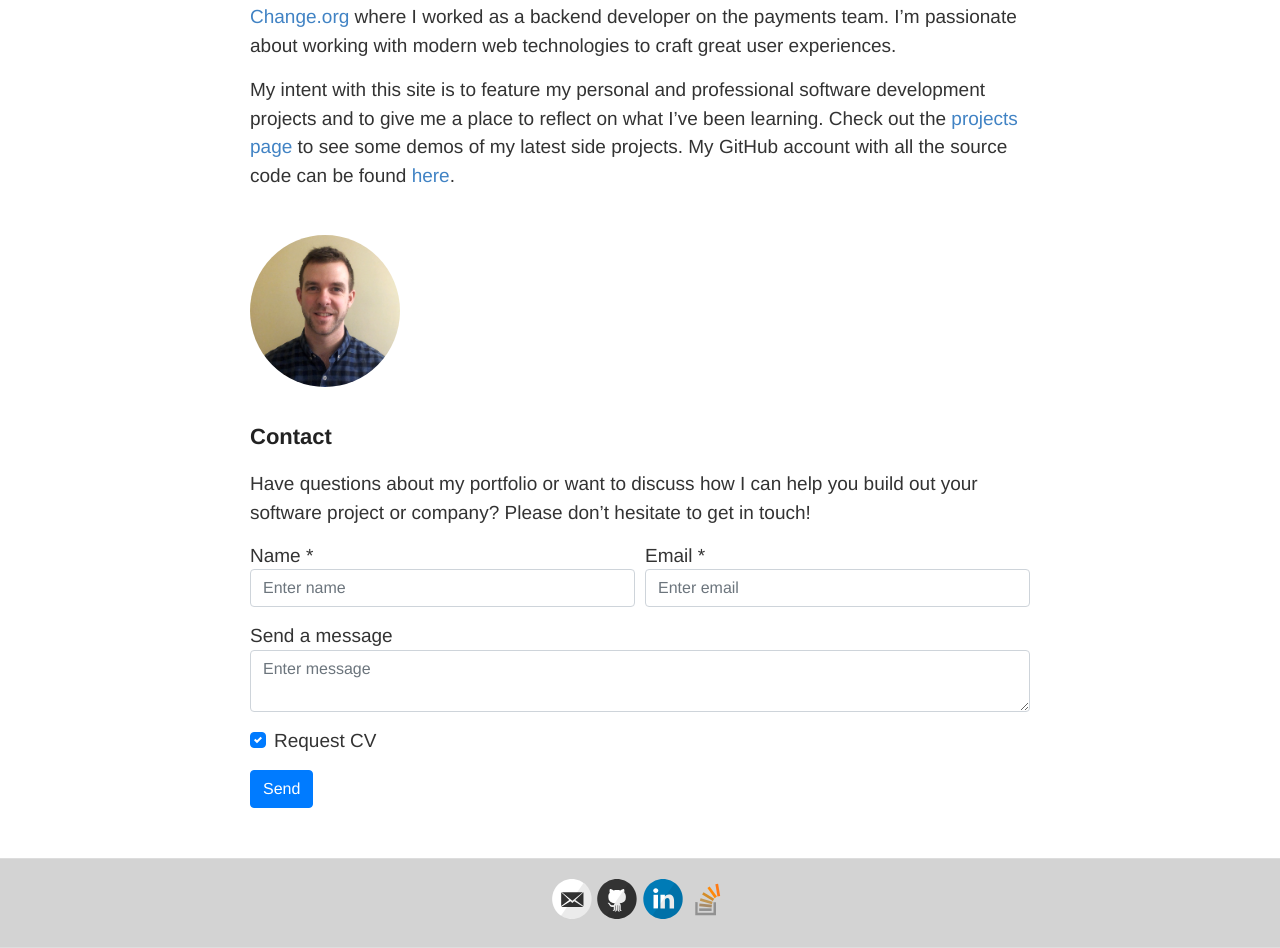
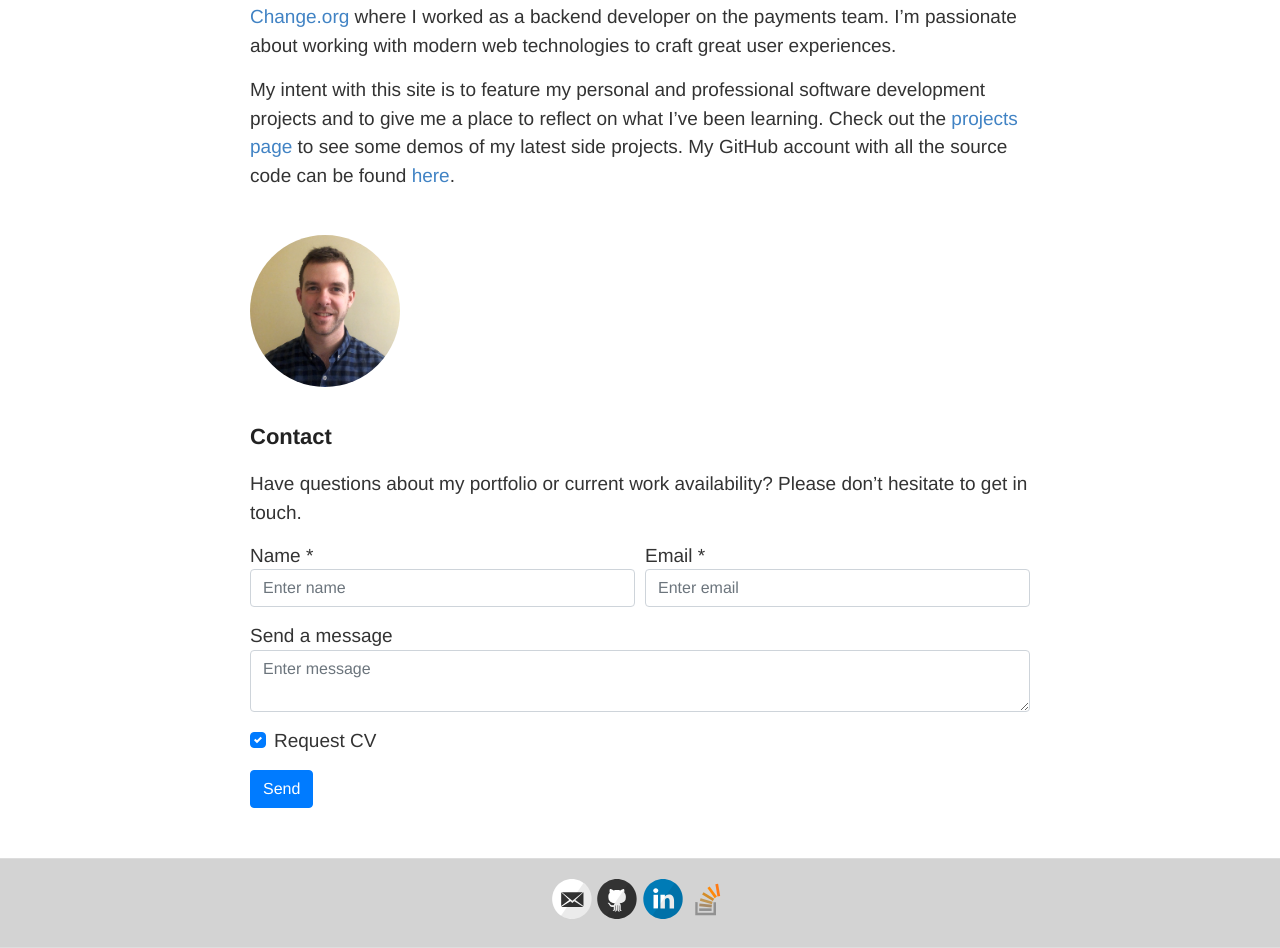
Before and after one commit to a-bishop/old_blog, a Jekyll site: the page built from about.md, in a window 1280 px wide. Shown: the part 308-1256 px from the top of the page. Built offline with Jekyll 4.4.1, drawn with Linux system fonts in a browser that asks for light colours; nearby versions of some CDN libraries.

Commit message:
Update about.md

```diff
--- a/about.md
+++ b/about.md
@@ -13,7 +13,7 @@ My intent with this site is to feature my personal and professional software dev
 
 ## Contact
 
-Have questions about my portfolio or want to discuss how I can help you build out your software project or company? Please don't hesitate to get in touch!
+Have questions about my portfolio or current work availability? Please don't hesitate to get in touch.
 
 <form action="https://getform.io/f/ab7dccdb-e06b-49f5-8433-2d2bc2eaa19c" method="POST" id="usrform">
     <div class="form-row">
```
